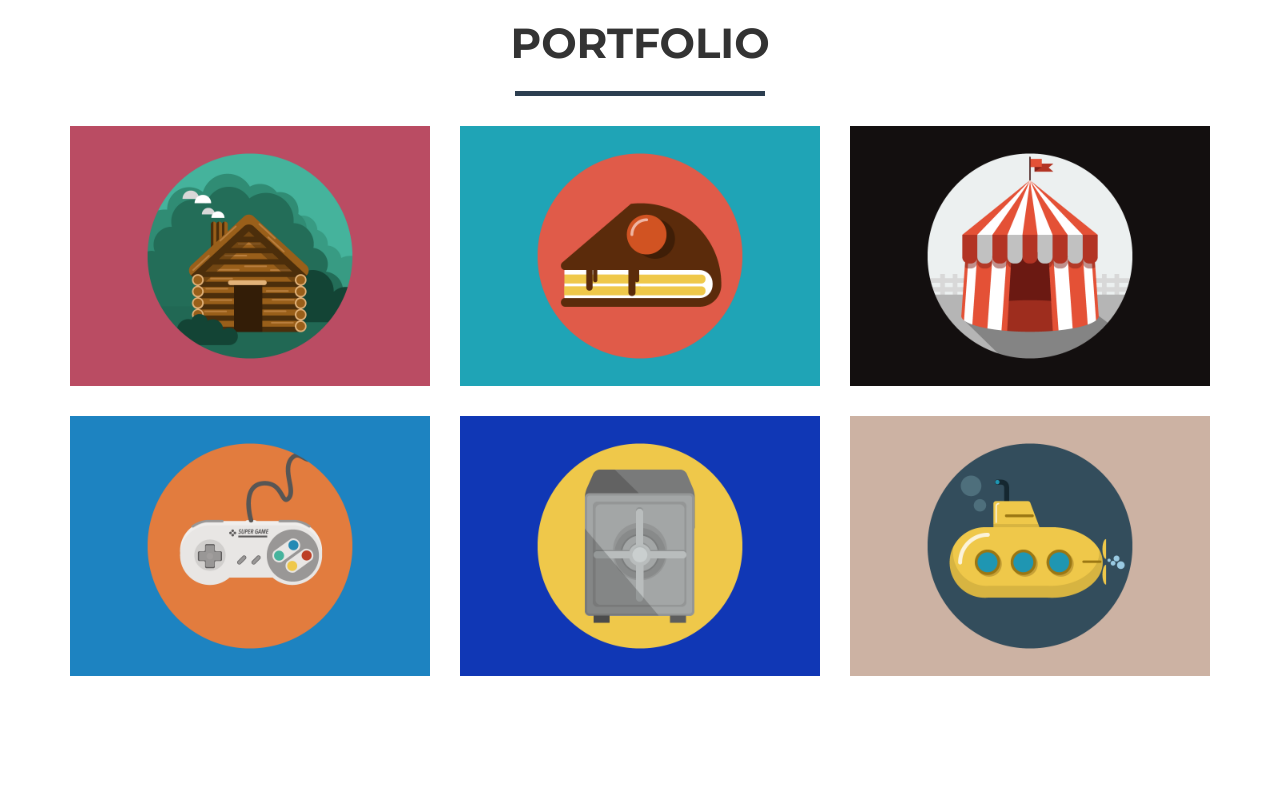
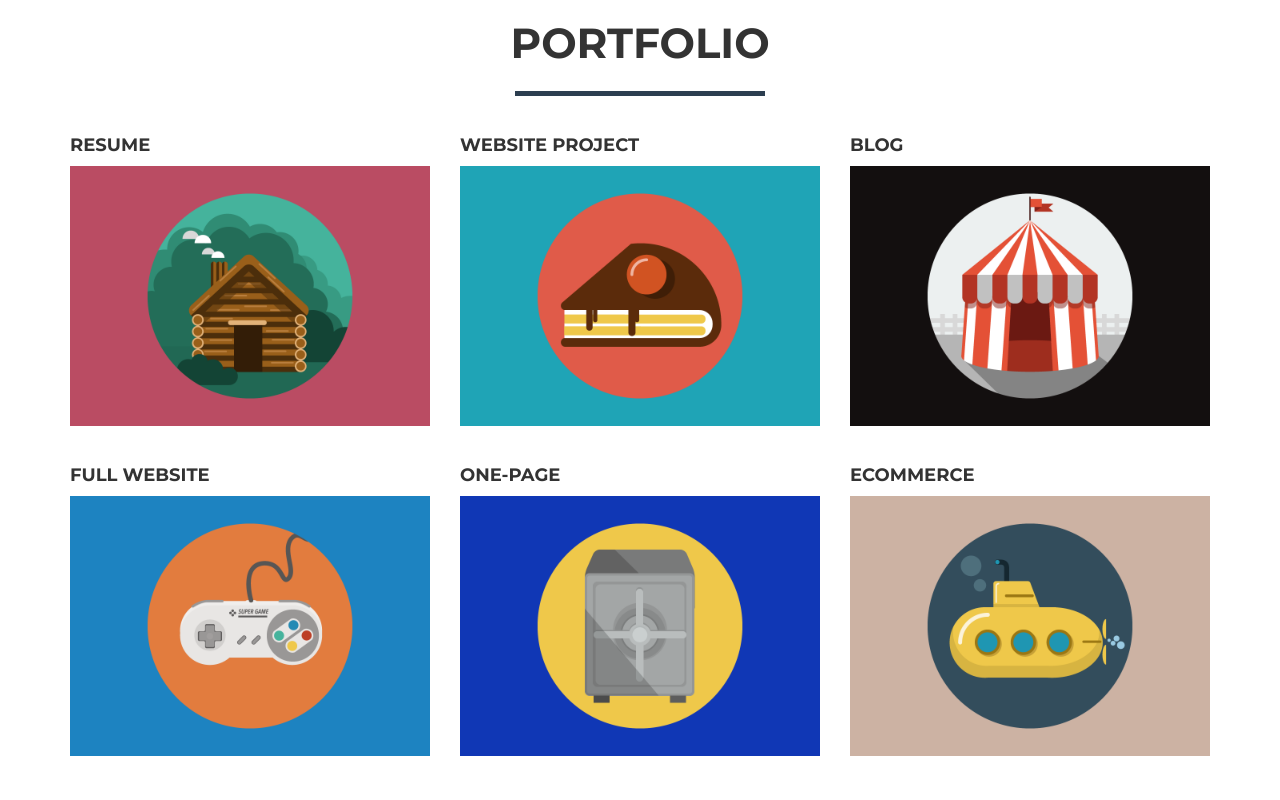
Before and after one commit to lhoydaDoyog/lhoydaDoyog.github.io, a website: page index.html in a window 1280 px wide. Shown: the part 980-1780 px from the top of the page. Drawn offline with nearby package versions, Linux system fonts and the light colour scheme.

Commit message:
Update index.html

```diff
--- a/index.html
+++ b/index.html
@@ -96,6 +96,7 @@
             </div>
             <div class="row">
                 <div class="col-sm-4 portfolio-item">
+                    <h4>Resume</h4>
                     <a href=" https://lhoydadoyog.github.io/resume.github.io/" class="portfolio-link" data-toggle="modal">
                         <div class="caption">
                             <div class="caption-content">
@@ -106,6 +107,7 @@
                     </a>
                 </div>
                 <div class="col-sm-4 portfolio-item">
+                    <h4>Website Project</h4>
                     <a href="https://lhoydadoyog.github.io/lhoyda.github.io/" class="portfolio-link" data-toggle="modal">
                         <div class="caption">
                             <div class="caption-content">
@@ -116,6 +118,7 @@
                     </a>
                 </div>
                 <div class="col-sm-4 portfolio-item">
+                    <h4>Blog</h4>
                     <a href="https://lhoydadoyog.github.io/blogs.github.io/" class="portfolio-link" data-toggle="modal">
                         <div class="caption">
                             <div class="caption-content">
@@ -126,6 +129,7 @@
                     </a>
                 </div>
                 <div class="col-sm-4 portfolio-item">
+                    <h4> Full Website</h4>
                     <a href="https://lhoydadoyog.github.io/fullwebsite.github.io/" class="portfolio-link" data-toggle="modal">
                         <div class="caption">
                             <div class="caption-content">
@@ -136,6 +140,7 @@
                     </a>
                 </div>
                 <div class="col-sm-4 portfolio-item">
+                    <h4>One-page</h4>
                     <a href="https://lhoydadoyog.github.io/onepage.github.io/" class="portfolio-link" data-toggle="modal">
                         <div class="caption">
                             <div class="caption-content">
@@ -146,7 +151,8 @@
                     </a>
                 </div>
                 <div class="col-sm-4 portfolio-item">
-                    <a href="#portfolioModal6" class="portfolio-link" data-toggle="modal">
+                    <h4>Ecommerce</h4>
+                    <a href="https://lhoydadoyog.github.io/ecommerce.github.io/" class="portfolio-link" data-toggle="modal">
                         <div class="caption">
                             <div class="caption-content">
                                 <i class="fa fa-search-plus fa-3x"></i>
```
